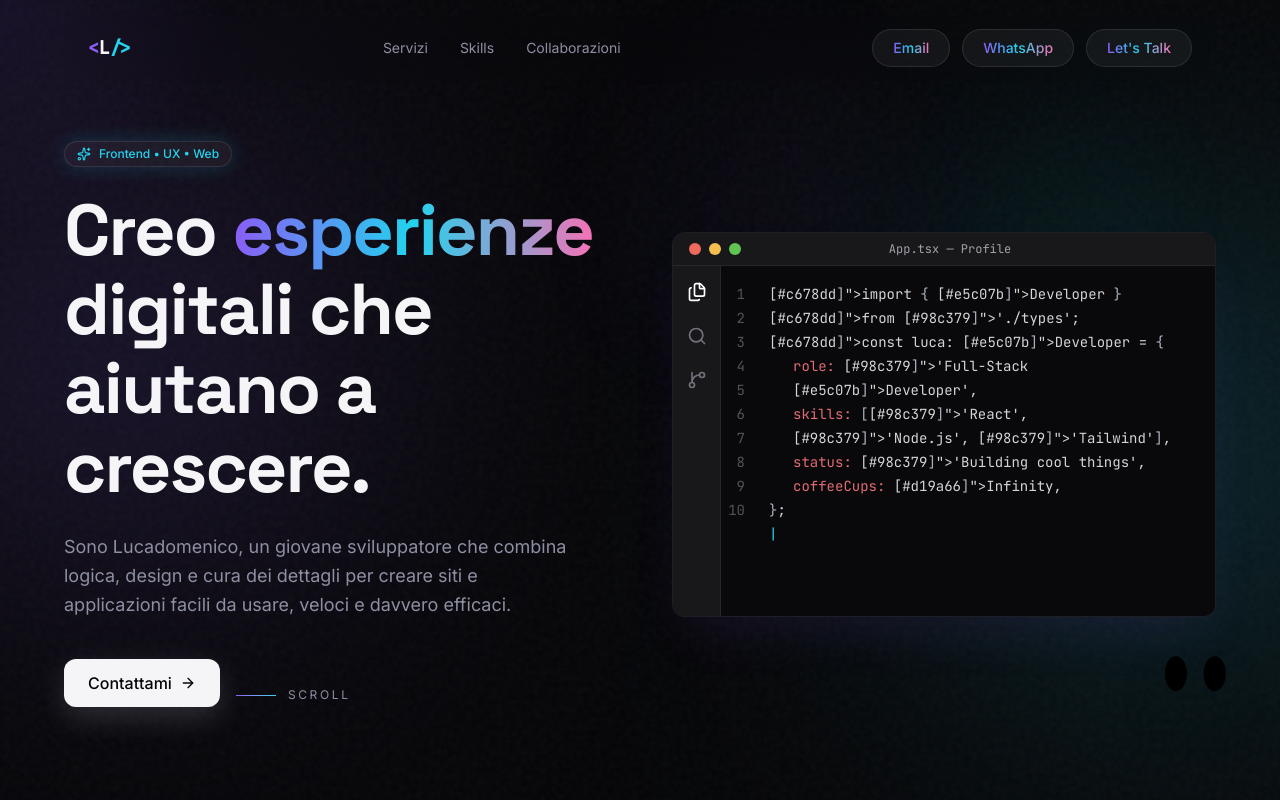
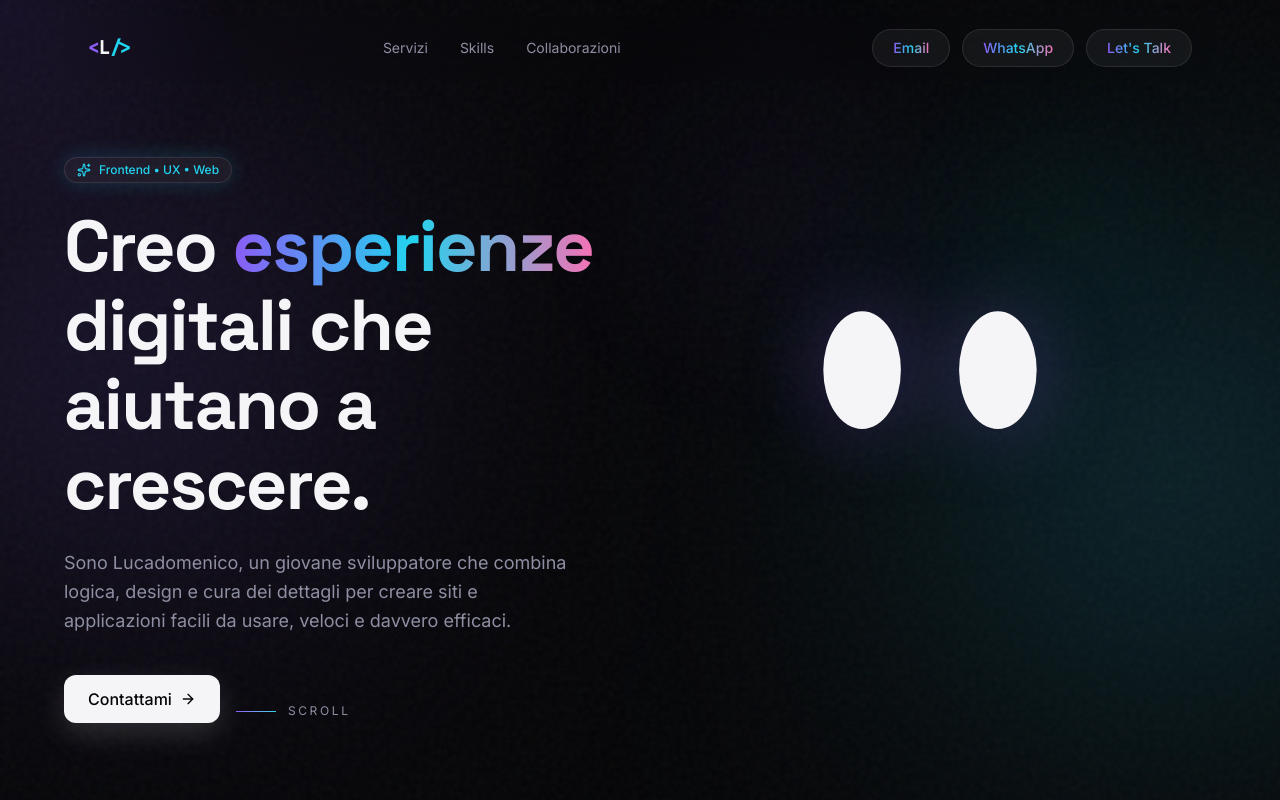
Before and after one commit to lucadomenico1/portfolio-react, a React (Vite) app: page / in a window 1280 px wide. Shown: the top 800 px of the page. Built offline with nearby package versions, Linux system fonts and the light colour scheme; some icons are missing.

Commit message:
Sostituito terminale Mac con fantasmino MeshGradient animato nella Hero e adattati i colori

```diff
--- a/src/App.jsx
+++ b/src/App.jsx
@@ -258,7 +258,6 @@ export default function App() {
           </motion.div>
         )}
       </AnimatePresence>
-      <MeshGradientSVG />
     </>
   );
 }
@@ -411,49 +410,7 @@ function Hero() {
           </motion.div>
         </div>
 
-        <motion.div
-          initial={{ opacity: 0, scale: 0.95, rotateY: -15, rotateX: 10 }}
-          animate={{ opacity: 1, scale: 1, rotateY: 0, rotateX: 0 }}
-          transition={{ duration: 1, type: "spring", bounce: 0.4 }}
-          style={{ transformPerspective: 1000 }}
-          className="float-slow relative rounded-xl border border-[#1e1e26] bg-[#09090b] shadow-2xl shadow-[#8b5cf6]/10 overflow-hidden hidden md:block"
-        >
-          <div className="flex items-center justify-between px-4 py-2 bg-[#18181b] border-b border-[#27272a]">
-            <div className="flex gap-2">
-              <div className="w-3 h-3 rounded-full bg-[#ed6a5e]" />
-              <div className="w-3 h-3 rounded-full bg-[#f4bf4f]" />
-              <div className="w-3 h-3 rounded-full bg-[#61c554]" />
-            </div>
-            <div className="text-xs font-code text-[#a1a1aa]">App.tsx — Profile</div>
-            <div className="w-10" />
-          </div>
-
-          <div className="flex h-[350px]">
-            <div className="w-12 bg-[#18181b] border-r border-[#27272a] flex flex-col items-center py-4 gap-6 text-[#71717a]">
-              <Files size={20} className="text-white" />
-              <Search size={20} />
-              <GitBranch size={20} />
-            </div>
-
-            <div className="flex-1 p-4 font-code text-sm leading-6 text-[#d4d4d8] overflow-hidden relative">
-              <div className="absolute left-0 top-4 bottom-4 w-10 text-right pr-4 text-[#52525b] select-none space-y-0">
-                {[...Array(10)].map((_, i) => <div key={i}>{i + 1}</div>)}
-              </div>
-              <div className="pl-8">
-                <CodeLine text="import { Developer } from './types';" delay={500} />
-                <CodeLine text="" delay={1000} />
-                <CodeLine text="const luca: Developer = {" delay={1200} />
-                <CodeLine text="  role: 'Full-Stack Developer'," delay={1800} indent={1} />
-                <CodeLine text="  skills: ['React', 'Node.js', 'Tailwind']," delay={2500} indent={1} />
-                <CodeLine text="  status: 'Building cool things'," delay={3200} indent={1} />
-                <CodeLine text="  coffeeCups: Infinity," delay={3800} indent={1} />
-                <CodeLine text="};" delay={4500} />
-                <CodeLine text="" delay={4800} />
-                <CodeLine text="export default luca;" delay={5200} />
-              </div>
-            </div>
-          </div>
-        </motion.div>
+        <MeshGradientSVG />
       </div>
     </section>
   );
--- a/src/components/MeshGradientSVG.jsx
+++ b/src/components/MeshGradientSVG.jsx
@@ -3,7 +3,7 @@ import { motion } from "framer-motion";
 import { useState, useEffect } from "react";
 
 export function MeshGradientSVG() {
-  const colors = ["#FFB3D9", "#87CEEB", "#4A90E2", "#2C3E50", "#1A1A2E"];
+  const colors = ["#020617", "#3b82f6", "#8b5cf6", "#1e1b4b", "#06b6d4"];
   const [mousePosition, setMousePosition] = useState({ x: 0, y: 0 });
   const [eyeOffset, setEyeOffset] = useState({ x: 0, y: 0 });
 
@@ -28,7 +28,7 @@ export function MeshGradientSVG() {
 
   return (
     <motion.div
-      className="fixed bottom-4 right-4 z-50 w-32 h-auto drop-shadow-2xl"
+      className="relative w-full max-w-lg mx-auto p-4 md:p-8 drop-shadow-[0_0_40px_rgba(139,92,246,0.3)]"
       animate={{ y: [0, -8, 0], scaleY: [1, 1.05, 1] }}
       transition={{ duration: 2.8, repeat: Infinity, ease: "easeInOut" }}
       style={{ transformOrigin: "bottom center" }}
```
